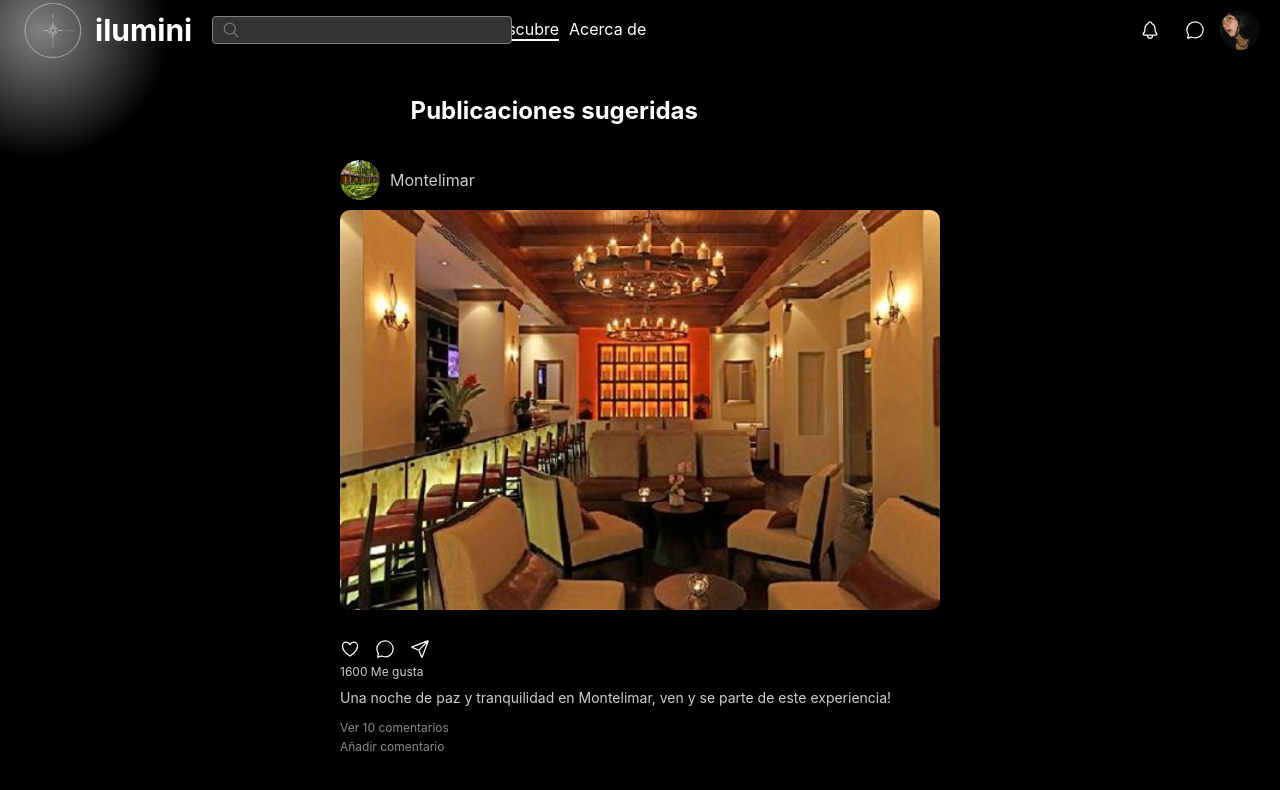
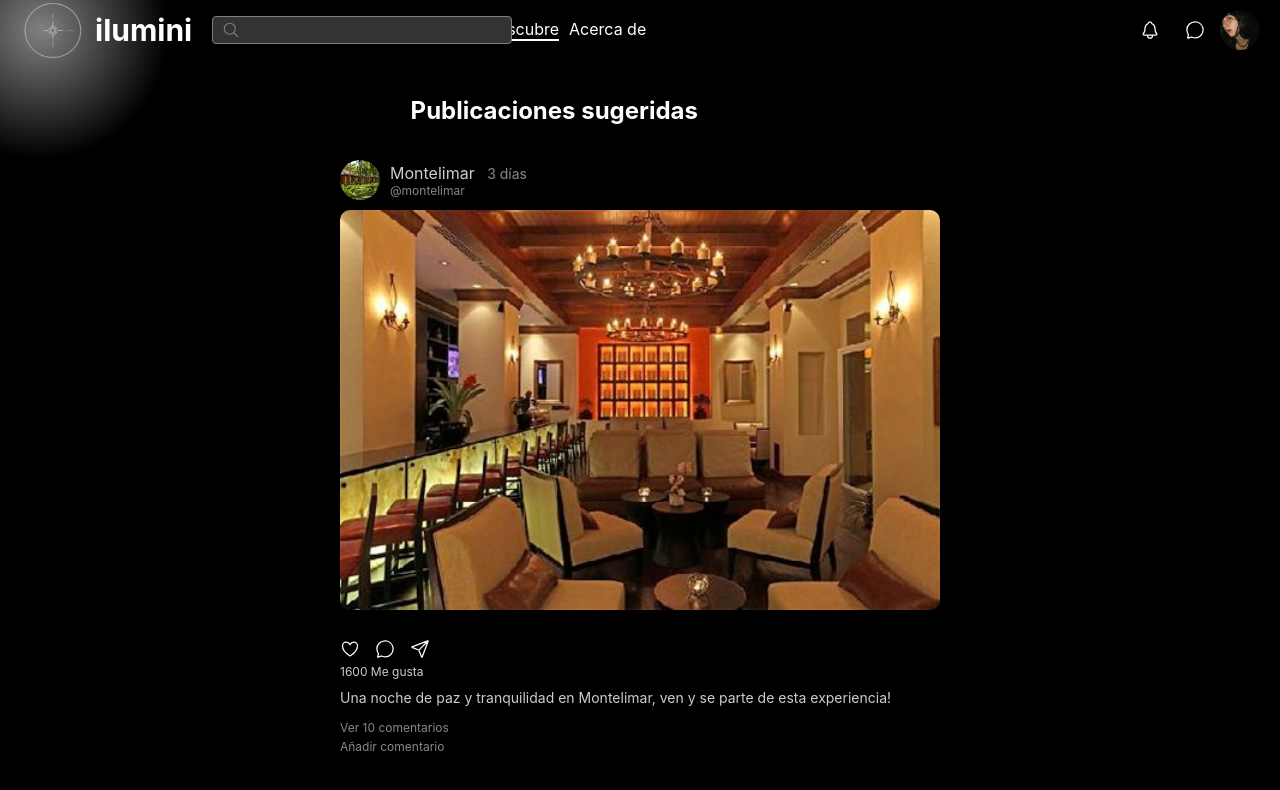
Before and after one commit to JaenR18/ilumini, a React (Create React App) app: page /discover in a window 1280 px wide. Shown: the top 790 px of the page. Built offline with nearby package versions, Linux system fonts and the light colour scheme.

Commit message:
add some info in the post

```diff
--- a/src/screens/discover/discover.tsx
+++ b/src/screens/discover/discover.tsx
@@ -10,19 +10,24 @@ const Discover: React.FC = () => {
             imageUrl: postImage,
             username: 'Montelimar',
             userImage: userImage,
+            days:'3 días', //nuevoo
+            userHandle: '@montelimar',
             likes: 1600,
-            description: 'Una noche de paz y tranquilidad en Montelimar, ven y se parte de este experiencia!', //sms de post
+            description: 'Una noche de paz y tranquilidad en Montelimar, ven y se parte de esta experiencia!',
         },
     ];
 
     return (
         <div style={styles.container}>
             <h1 style={styles.heading}>Publicaciones sugeridas</h1>
-            {posts.map((post) => ( //puedo añadir mas x el scroll
+            {posts.map((post) => (
                 <div key={post.id} style={styles.postCard}>
                     <div style={styles.userInfo}>
                         <img src={post.userImage} alt="User" style={styles.userImage} />
-                        <span style={styles.username}>{post.username}</span>
+                        <div>
+                            <span style={styles.username}>{post.username} <span style={styles.days}>{post.days}</span></span>
+                            <span style={styles.userHandle}>{post.userHandle}</span>
+                        </div>
                     </div>
                     <img src={post.imageUrl} alt="Post" style={styles.postImage} />
                     <div style={styles.postContent}>
@@ -41,7 +46,6 @@ const Discover: React.FC = () => {
         </div>
     );
 };
-//los estilos del post
 
 const styles = {
     container: {
@@ -82,6 +86,16 @@ const styles = {
     username: {
         fontSize: '16px',
         color: '#ccc',
+    } as React.CSSProperties,
+    days: {
+        fontSize: '14px',
+        color: '#888',
+        marginLeft: '8px',
+    } as React.CSSProperties,
+    userHandle: {
+        fontSize: '12px',
+        color: '#888',
+        display: 'block',
     } as React.CSSProperties,
     postImage: {
         width: '100%',
```
